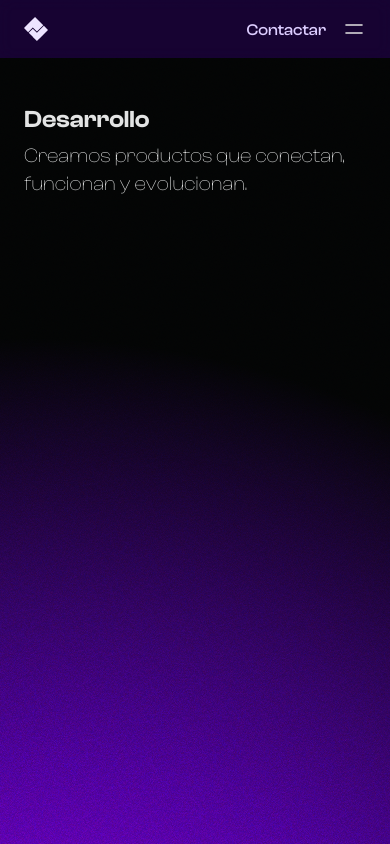
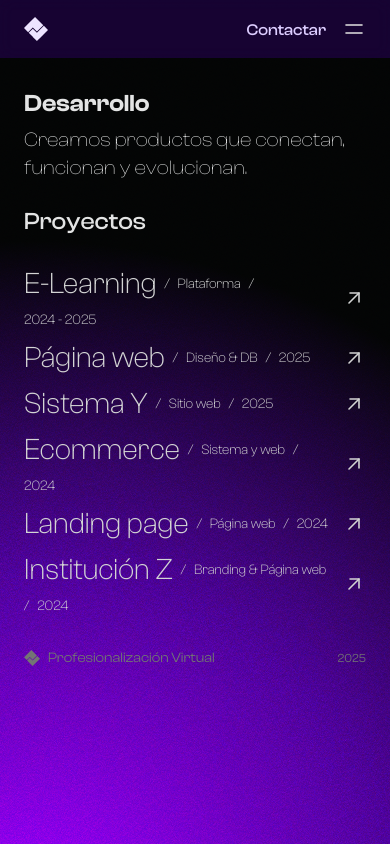
Before and after one commit to esflowers/the-company, a Next.js app: page /development in a window 390 px wide. Shown: the top 844 px of the page. Built offline with nearby package versions, Linux system fonts and the light colour scheme; a web font is replaced by a local one.

Commit message:
add responsive department layout

```diff
--- a/src/app/components/layouts/Department.tsx
+++ b/src/app/components/layouts/Department.tsx
@@ -1,4 +1,6 @@
-import { ReactNode } from "react";
+"use client"
+
+import { ReactNode, useState } from "react";
 import Header from "./Header";
 import Footer from "./Footer";
 import Menu from "./Menu";
@@ -16,18 +18,20 @@
   title,
   description = 'Somos una agencia creativa especializada en soluciones digitales.',
 }: Props) {
+    const [isOpen, setIsOpen] = useState(false);
+
     return (
-        <div className={`w-full md:h-full p-6 sm:p-8 md:p-0 grid grid-cols-1 md:grid-cols-3 gap-9 md:gap-12 lg:gap-14 xl:gap-20 2xl:gap-24 ${mode}`}>
-            <div className="h-dvh md:h-full md:col-span-1 pt-20 md:pt-0 md:p-12 md:pr-0 lg:p-14 lg:pr-0 xl:pl-20 2xl:pl-24 flex flex-col md:justify-between gap-8">
-                <Header mode={mode} />
-                <Menu mode={mode} />
+        <div className={`w-full md:h-full p-6 sm:p-8 md:p-0 grid grid-cols-1 md:grid-cols-3 gap-6 sm:gap-9 md:gap-12 lg:gap-14 xl:gap-20 2xl:gap-24 ${mode}`}>
+            <div className="h-fit md:h-full md:col-span-1 pt-16 md:p-12 md:pr-0 lg:p-14 lg:pr-0 xl:pl-20 2xl:pl-24 flex flex-col md:justify-between gap-3.5">
+                <Header mode={mode} isOpen={isOpen} setIsOpen={setIsOpen} />
+                <Menu mode={mode} isOpen={isOpen} />
                 <div className="space-y-1.5">
                     <h1 className="font-brand font-semibold text-pretty text-2xl sm:text-3xl lg:text-4xl">{title}</h1>
                     <h2 className="font-brand font-extralight text-pretty text-xl sm:text-2xl lg:text-3xl">{description}</h2>
                 </div>
             </div>
 
-            <div className="md:h-full md:col-span-2 md:pr-6 md:pt-12 lg:pt-14 lg:px-9 xl:px-12 2xl:px-14 overflow-y-auto lg:pr-4">
+            <div className="min-h-screen md:h-full md:col-span-2 md:pr-6 md:pt-12 lg:pt-14 lg:px-9 xl:px-10 2xl:px-12 overflow-y-auto lg:pr-4">
                 {children}
                 <Footer />
             </div>
```
